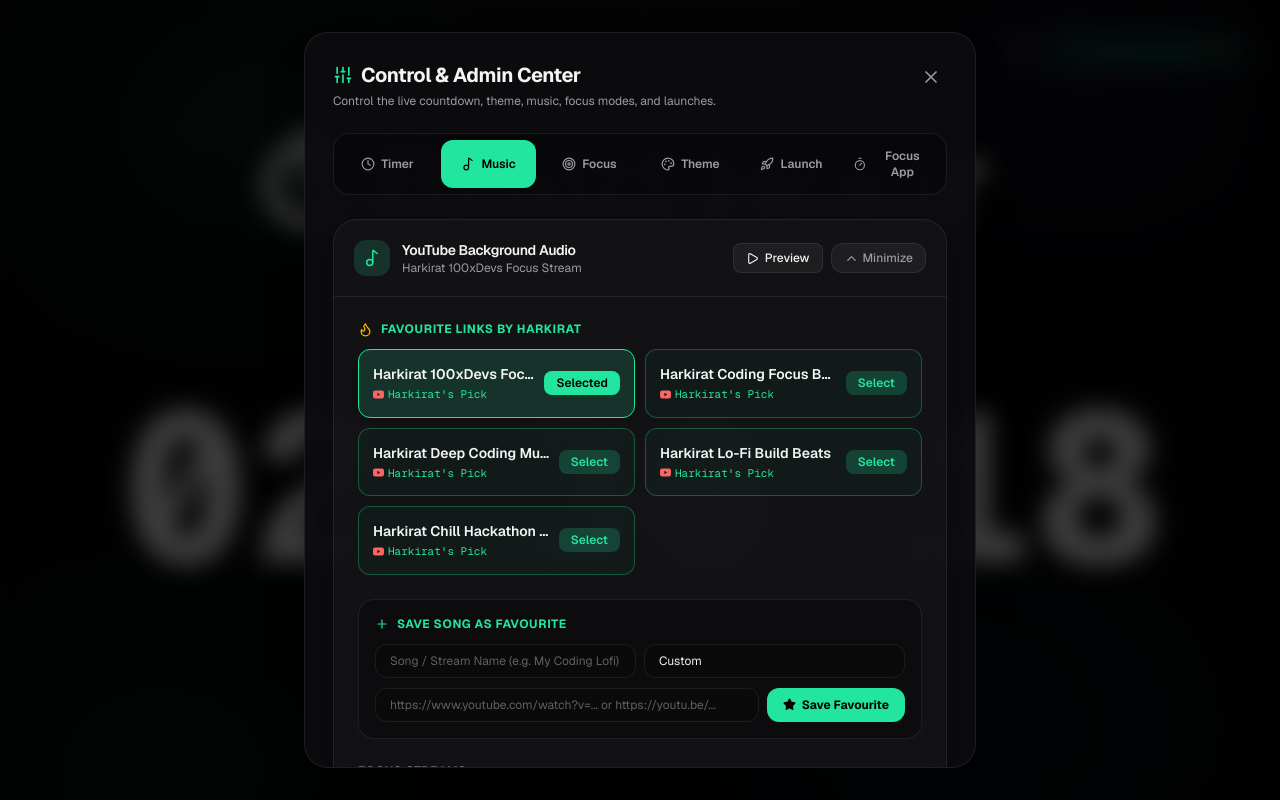
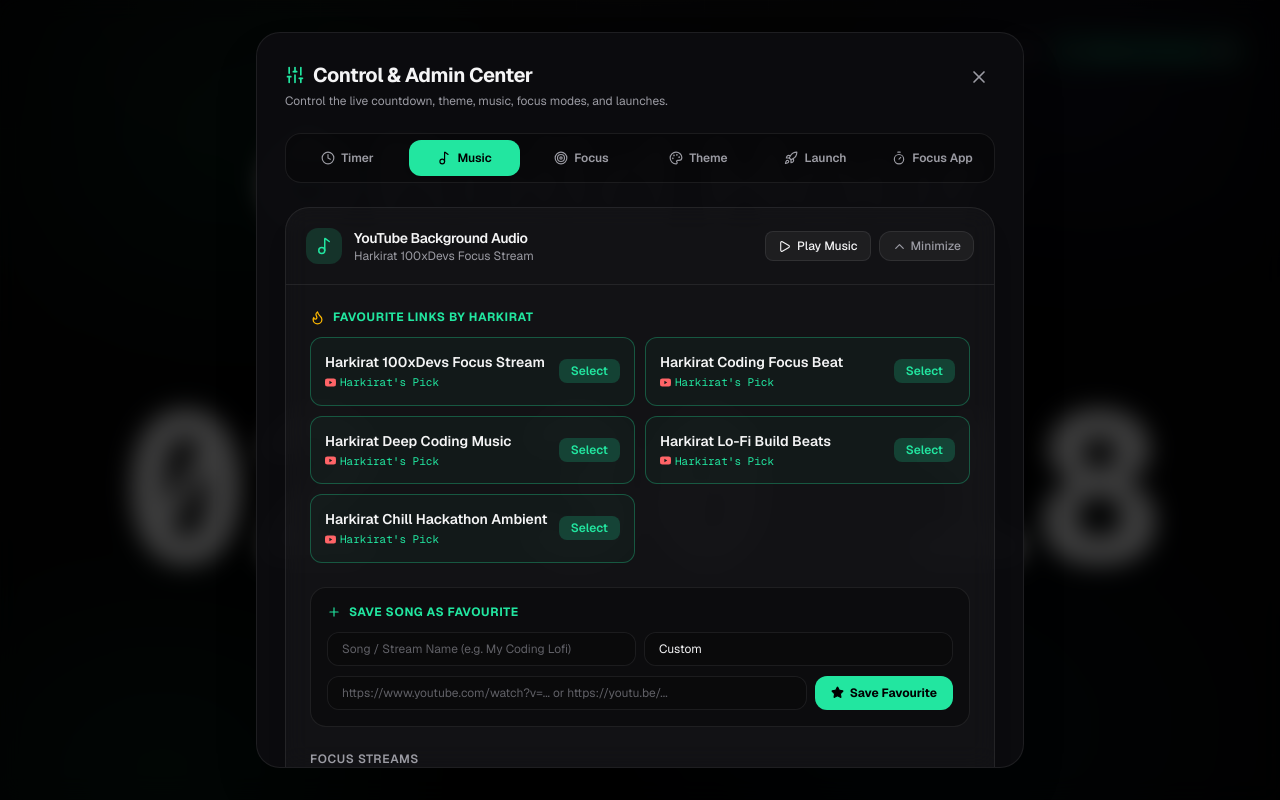
Before and after one commit to Kiran-pro2001/timer-project-for-buildathon, a Next.js app: page /admin in a window 1280 px wide. Both pictures are taken after a click on the button "Music". Shown: the top 800 px of the page. Built offline with nearby package versions, Linux system fonts and the light colour scheme.

Commit message:
fix: resolve background music unmount bug, fix Esc key handler, and align 6 Admin Panel tabs in single line

```diff
--- a/src/components/AdminPanel.tsx
+++ b/src/components/AdminPanel.tsx
@@ -82,17 +82,20 @@
   useEffect(() => {
     if (!open) return;
     const onKey = (e: KeyboardEvent) => {
-      if (e.key === "Escape") onClose();
+      if (e.key === "Escape") {
+        e.preventDefault();
+        onClose();
+      }
     };
-    window.addEventListener("keydown", onKey);
+    window.addEventListener("keydown", onKey, true);
     return () => {
-      window.removeEventListener("keydown", onKey);
+      window.removeEventListener("keydown", onKey, true);
     };
   }, [open, onClose]);
 
   const handleStartTimer = () => {
     if (!youtube) {
-      setYouTube(HARKIRAT_FAVOURITES[0]);
+      setYouTube(HARKIRAT_FAVOURITES[0], true);
     }
     startTimer();
   };
@@ -197,7 +200,7 @@
             animate={{ opacity: 1, y: 0, scale: 1 }}
             exit={{ opacity: 0, y: 24, scale: 0.96 }}
             transition={{ type: "spring", stiffness: 320, damping: 30 }}
-            className="relative max-h-[92vh] w-full max-w-2xl overflow-y-auto rounded-3xl border border-[var(--border)] bg-[#0c0c0f]/95 p-6 sm:p-7 shadow-2xl space-y-6"
+            className="relative max-h-[92vh] w-full max-w-3xl overflow-y-auto rounded-3xl border border-[var(--border)] bg-[#0c0c0f]/95 p-6 sm:p-7 shadow-2xl space-y-6"
           >
             {/* Header */}
             <div className="flex items-start justify-between">
@@ -219,13 +222,13 @@
               </button>
             </div>
 
-            {/* Admin Tabs */}
-            <div className="grid grid-cols-3 sm:grid-cols-6 gap-1.5 rounded-2xl border border-[var(--border)] bg-black/30 p-1.5">
+            {/* Admin Tabs - All 6 tabs strictly in 1 single horizontal line */}
+            <div className="grid grid-cols-6 gap-1 sm:gap-1.5 rounded-2xl border border-[var(--border)] bg-black/30 p-1.5 whitespace-nowrap overflow-x-auto">
               <button
                 type="button"
                 onClick={() => setActiveTab("timer")}
                 className={cn(
-                  "flex items-center justify-center gap-1.5 rounded-xl py-2 px-2 text-xs font-semibold transition-all",
+                  "flex items-center justify-center gap-1.5 rounded-xl py-2.5 px-2 text-xs font-semibold transition-all shrink-0 min-w-0",
                   activeTab === "timer"
                     ? "bg-accent text-black shadow-sm"
                     : "text-muted hover:text-foreground"
@@ -237,7 +240,7 @@
                 type="button"
                 onClick={() => setActiveTab("audio")}
                 className={cn(
-                  "flex items-center justify-center gap-1.5 rounded-xl py-2 px-2 text-xs font-semibold transition-all",
+                  "flex items-center justify-center gap-1.5 rounded-xl py-2.5 px-2 text-xs font-semibold transition-all shrink-0 min-w-0",
                   activeTab === "audio"
                     ? "bg-accent text-black shadow-sm"
                     : "text-muted hover:text-foreground"
@@ -249,7 +252,7 @@
                 type="button"
                 onClick={() => setActiveTab("pomodoro")}
                 className={cn(
-                  "flex items-center justify-center gap-1.5 rounded-xl py-2 px-2 text-xs font-semibold transition-all",
+                  "flex items-center justify-center gap-1.5 rounded-xl py-2.5 px-2 text-xs font-semibold transition-all shrink-0 min-w-0",
                   activeTab === "pomodoro"
                     ? "bg-accent text-black shadow-sm"
                     : "text-muted hover:text-foreground"
@@ -261,7 +264,7 @@
                 type="button"
                 onClick={() => setActiveTab("theme")}
                 className={cn(
-                  "flex items-center justify-center gap-1.5 rounded-xl py-2 px-2 text-xs font-semibold transition-all",
+                  "flex items-center justify-center gap-1.5 rounded-xl py-2.5 px-2 text-xs font-semibold transition-all shrink-0 min-w-0",
                   activeTab === "theme"
                     ? "bg-accent text-black shadow-sm"
                     : "text-muted hover:text-foreground"
@@ -273,7 +276,7 @@
                 type="button"
                 onClick={() => setActiveTab("launch")}
                 className={cn(
-                  "flex items-center justify-center gap-1.5 rounded-xl py-2 px-2 text-xs font-semibold transition-all",
+                  "flex items-center justify-center gap-1.5 rounded-xl py-2.5 px-2 text-xs font-semibold transition-all shrink-0 min-w-0",
                   activeTab === "launch"
                     ? "bg-accent text-black shadow-sm"
                     : "text-muted hover:text-foreground"
@@ -285,7 +288,7 @@
                 type="button"
                 onClick={() => setActiveTab("focustimer")}
                 className={cn(
-                  "flex items-center justify-center gap-1.5 rounded-xl py-2 px-2 text-xs font-semibold transition-all",
+                  "flex items-center justify-center gap-1.5 rounded-xl py-2.5 px-2 text-xs font-semibold transition-all shrink-0 min-w-0",
                   activeTab === "focustimer"
                     ? "bg-accent text-black shadow-sm"
                     : "text-muted hover:text-foreground"
--- a/src/components/BackgroundAudio.tsx
+++ b/src/components/BackgroundAudio.tsx
@@ -21,7 +21,6 @@
 import { useEffect, useState } from "react";
 import { useBackgroundAudio } from "@/hooks/useBackgroundAudio";
 import { useTimerStatus } from "@/hooks/useTimerStatus";
-import { useYouTubePlayer } from "@/hooks/useYouTubePlayer";
 import {
   DEFAULT_YOUTUBE_SOUNDS,
   HARKIRAT_FAVOURITES,
@@ -51,10 +50,9 @@
   );
 }
 
-const PLAYER_CONTAINER_ID = "youtube-bg-audio-container";
-
 export function BackgroundAudio() {
-  const { mounted, youtube, volume, setYouTube, setVolume } = useBackgroundAudio();
+  const { mounted, youtube, volume, isPlaying, setYouTube, setVolume, setPlaying } =
+    useBackgroundAudio();
   const { status, isRunning, isPaused, startTimer, pauseTimer, resumeTimer, stopTimer } =
     useTimerStatus();
 
@@ -69,7 +67,6 @@
   const [validationError, setValidationError] = useState<string | null>(null);
   const [favValidationError, setFavValidationError] = useState<string | null>(null);
   const [successMsg, setSuccessMsg] = useState<string | null>(null);
-  const [previewPlaying, setPreviewPlaying] = useState(false);
 
   const [history, setHistory] = useState<HistoryYouTubeItem[]>([]);
   const [customSavedSongs, setCustomSavedSongs] = useState<CustomSavedSong[]>([]);
@@ -78,17 +75,6 @@
     setHistory(getRecentYouTubeHistory());
     setCustomSavedSongs(getCustomSavedSongs());
   }, []);
-
-  const shouldPlayAudio = (isRunning || previewPlaying) && status !== "stopped" && status !== "completed";
-  const activeVideoId = youtube?.videoId ?? null;
-
-  const { isReady: isYtReady, error: ytError, forcePlay } = useYouTubePlayer({
-    containerId: PLAYER_CONTAINER_ID,
-    videoId: activeVideoId,
-    volume,
-    enabled: true,
-    isPlaying: shouldPlayAudio,
-  });
 
   const handleAddYouTubeUrl = (e: React.FormEvent) => {
     e.preventDefault();
@@ -117,11 +103,9 @@
 
     const updatedHistory = addRecentYouTubeHistory(newVid);
     setHistory(updatedHistory);
-    setYouTube(newVid);
+    setYouTube(newVid, true);
     setUrlInput("");
-    setPreviewPlaying(true);
-    forcePlay();
-    setSuccessMsg("✓ Custom YouTube audio added & saved to history");
+    setSuccessMsg("✓ Custom YouTube audio added & playing in background");
     setTimeout(() => setSuccessMsg(null), 3000);
   };
 
@@ -166,19 +150,13 @@
   const handleSelectPreset = (sound: typeof DEFAULT_YOUTUBE_SOUNDS[number]) => {
     setValidationError(null);
     setSuccessMsg(null);
-    setYouTube(sound);
-    setPreviewPlaying(true);
-    forcePlay();
+    setYouTube(sound, true);
     setSuccessMsg(`✓ Selected ${sound.title}`);
     setTimeout(() => setSuccessMsg(null), 3000);
   };
 
-  const togglePreview = () => {
-    setPreviewPlaying((prev) => {
-      const next = !prev;
-      if (next) forcePlay();
-      return next;
-    });
+  const togglePlayback = () => {
+    setPlaying(!isPlaying);
   };
 
   const handleClearHistory = () => {
@@ -187,15 +165,14 @@
   };
 
   const removeSelectedYouTube = () => {
-    setYouTube(null);
-    setPreviewPlaying(false);
+    setYouTube(null, false);
     setSuccessMsg(null);
   };
 
   if (!mounted) return null;
 
   return (
-    <div className="w-full max-w-2xl rounded-3xl border border-[var(--border)] bg-[var(--card)] backdrop-blur-md shadow-xl transition-all">
+    <div className="w-full max-w-3xl rounded-3xl border border-[var(--border)] bg-[var(--card)] backdrop-blur-md shadow-xl transition-all">
       {/* Minimized View Header / Control Bar */}
       <div className="flex items-center justify-between p-5 border-b border-[var(--border)]">
         <div className="flex items-center gap-3">
@@ -207,9 +184,9 @@
               <h3 className="text-sm font-semibold tracking-tight text-foreground">
                 YouTube Background Audio
               </h3>
-              {isYtReady && (
+              {isPlaying && (
                 <span className="flex items-center gap-1 text-[10px] font-medium text-emerald-400 bg-emerald-500/10 px-2 py-0.5 rounded-full border border-emerald-500/20">
-                  <CheckCircle2 size={10} /> Active
+                  <CheckCircle2 size={10} /> Active & Playing
                 </span>
               )}
             </div>
@@ -223,12 +200,12 @@
           {youtube && (
             <button
               type="button"
-              onClick={togglePreview}
+              onClick={togglePlayback}
               className="flex items-center gap-1.5 rounded-lg border border-[var(--border)] bg-white/5 px-3 py-1.5 text-xs font-medium text-foreground hover:bg-white/10 transition-colors"
             >
-              {previewPlaying ? <Pause size={13} /> : <Play size={13} />}
+              {isPlaying ? <Pause size={13} /> : <Play size={13} />}
               <span className="hidden sm:inline">
-                {previewPlaying ? "Pause Preview" : "Preview"}
+                {isPlaying ? "Pause Music" : "Play Music"}
               </span>
             </button>
           )}
@@ -271,7 +248,7 @@
                         onClick={() => handleSelectPreset(sound)}
                         className={cn(
                           "group flex items-center justify-between rounded-xl border p-3.5 text-left transition-all",
-                          isSelected
+                          isSelected && isPlaying
                             ? "border-accent bg-accent/15 shadow-md"
                             : "border-accent/30 bg-accent/[0.03] hover:border-accent hover:bg-accent/[0.08]"
                         )}
@@ -288,12 +265,12 @@
                         <span
                           className={cn(
                             "shrink-0 rounded-lg px-3 py-1 text-xs font-semibold transition-colors",
-                            isSelected
+                            isSelected && isPlaying
                               ? "bg-accent text-black"
                               : "bg-accent/20 text-accent group-hover:bg-accent group-hover:text-black"
                           )}
                         >
-                          {isSelected ? "Selected" : "Select"}
+                          {isSelected && isPlaying ? "Playing" : "Select"}
                         </span>
                       </button>
                     );
@@ -320,7 +297,7 @@
                           key={song.id}
                           className={cn(
                             "group flex items-center justify-between rounded-xl border p-3 text-left transition-all",
-                            isSelected
+                            isSelected && isPlaying
                               ? "border-accent bg-accent/15 shadow-md"
                               : "border-white/10 bg-white/[0.03] hover:border-accent/50 hover:bg-white/[0.06]"
                           )}
@@ -343,12 +320,12 @@
                               onClick={() => handleSelectPreset(song)}
                               className={cn(
                                 "rounded-lg px-2.5 py-1 text-xs font-bold transition-colors",
-                                isSelected
+                                isSelected && isPlaying
                                   ? "bg-accent text-black"
                                   : "bg-white/10 text-foreground hover:bg-accent hover:text-black"
                               )}
                             >
-                              {isSelected ? "Selected" : "Play"}
+                              {isSelected && isPlaying ? "Playing" : "Play"}
                             </button>
                             <button
                               type="button"
@@ -432,7 +409,7 @@
                           onClick={() => handleSelectPreset(sound)}
                           className={cn(
                             "group flex items-center justify-between rounded-xl border p-3.5 text-left transition-all",
-                            isSelected
+                            isSelected && isPlaying
                               ? "border-accent bg-accent/10 shadow-sm"
                               : "border-[var(--border)] bg-white/[0.02] hover:border-accent/40 hover:bg-white/[0.04]"
                           )}
@@ -449,12 +426,12 @@
                           <span
                             className={cn(
                               "shrink-0 rounded-lg px-3 py-1 text-xs font-medium transition-colors",
-                              isSelected
+                              isSelected && isPlaying
                                 ? "bg-accent text-black font-semibold"
                                 : "bg-white/5 text-muted group-hover:text-foreground"
                             )}
                           >
-                            {isSelected ? "Selected" : "Select"}
+                            {isSelected && isPlaying ? "Playing" : "Select"}
                           </span>
                         </button>
                       );
@@ -521,7 +498,7 @@
                           key={item.id}
                           className={cn(
                             "flex items-center justify-between rounded-xl p-2.5 border transition-all text-xs",
-                            isSelected
+                            isSelected && isPlaying
                               ? "border-accent bg-accent/10"
                               : "border-white/5 bg-white/[0.02] hover:bg-white/[0.05]"
                           )}
@@ -539,12 +516,12 @@
                             onClick={() => handleSelectPreset(item)}
                             className={cn(
                               "rounded-lg px-2.5 py-1 text-[11px] font-semibold transition-colors shrink-0",
-                              isSelected
+                              isSelected && isPlaying
                                 ? "bg-accent text-black"
                                 : "bg-white/10 text-foreground hover:bg-accent hover:text-black"
                             )}
                           >
-                            {isSelected ? "Playing" : "Replay"}
+                            {isSelected && isPlaying ? "Playing" : "Replay"}
                           </button>
                         </div>
                       );
@@ -574,11 +551,11 @@
                     <div className="flex items-center gap-2">
                       <button
                         type="button"
-                        onClick={togglePreview}
+                        onClick={togglePlayback}
                         className="flex items-center gap-1.5 rounded-lg border border-[var(--border)] bg-white/5 px-3 py-1.5 text-xs font-medium text-foreground hover:bg-white/10 transition-colors"
                       >
-                        {previewPlaying ? <Pause size={13} /> : <Play size={13} />}
-                        {previewPlaying ? "Pause Preview" : "Preview Audio"}
+                        {isPlaying ? <Pause size={13} /> : <Play size={13} />}
+                        {isPlaying ? "Pause Music" : "Play Music"}
                       </button>
                       <button
                         type="button"
@@ -590,13 +567,6 @@
                       </button>
                     </div>
                   </div>
-
-                  {ytError && (
-                    <div className="mt-3 flex items-center gap-1.5 text-xs text-[#ff6b78] border-t border-[var(--border)] pt-2.5">
-                      <AlertCircle size={13} />
-                      <span>{ytError}</span>
-                    </div>
-                  )}
                 </div>
               )}
 
--- a/src/hooks/useBackgroundAudio.ts
+++ b/src/hooks/useBackgroundAudio.ts
@@ -4,6 +4,7 @@
 import type { YouTubeVideo } from "@/types/audio";
 import {
   getAudioState,
+  setAudioPlaying,
   setVolume,
   setYouTubeVideo,
   subscribeAudioState,
@@ -21,7 +22,10 @@
     source: state.source,
     youtube: state.youtube,
     volume: state.volume,
-    setYouTube: (video: YouTubeVideo | null) => setYouTubeVideo(video),
+    isPlaying: Boolean(state.isPlaying),
+    setYouTube: (video: YouTubeVideo | null, playImmediately: boolean = true) =>
+      setYouTubeVideo(video, playImmediately),
     setVolume: (vol: number) => setVolume(vol),
+    setPlaying: (playing: boolean) => setAudioPlaying(playing),
   };
 }
--- a/src/lib/audioStore.ts
+++ b/src/lib/audioStore.ts
@@ -7,6 +7,7 @@
   source: "youtube",
   youtube: HARKIRAT_FAVOURITES[0],
   volume: 70,
+  isPlaying: false,
 };
 
 let hydrated = false;
@@ -23,6 +24,9 @@
         current.source = "youtube";
         if (typeof p.volume === "number" && p.volume >= 0 && p.volume <= 100) {
           current.volume = p.volume;
+        }
+        if (typeof p.isPlaying === "boolean") {
+          current.isPlaying = p.isPlaying;
         }
         if (p.youtube && typeof p.youtube === "object" && p.youtube.videoId) {
           current.youtube = {
@@ -60,9 +64,15 @@
   return current;
 }
 
-export function setYouTubeVideo(video: YouTubeVideo | null) {
+export function setYouTubeVideo(video: YouTubeVideo | null, playImmediately: boolean = true) {
   hydrate();
-  current = { ...current, youtube: video };
+  current = { ...current, youtube: video, isPlaying: playImmediately && Boolean(video) };
+  emit();
+}
+
+export function setAudioPlaying(playing: boolean) {
+  hydrate();
+  current = { ...current, isPlaying: playing && Boolean(current.youtube) };
   emit();
 }
 
--- a/src/types/audio.ts
+++ b/src/types/audio.ts
@@ -12,6 +12,7 @@
   source: AudioSourceType;
   youtube: YouTubeVideo | null;
   volume: number; // 0 to 100
+  isPlaying?: boolean;
 }
 
 // Minimal YouTube IFrame API declarations for TypeScript
```
Also changed, not shown: src/components/PersistentAudioEngine.tsx (+6 -5 lines).
